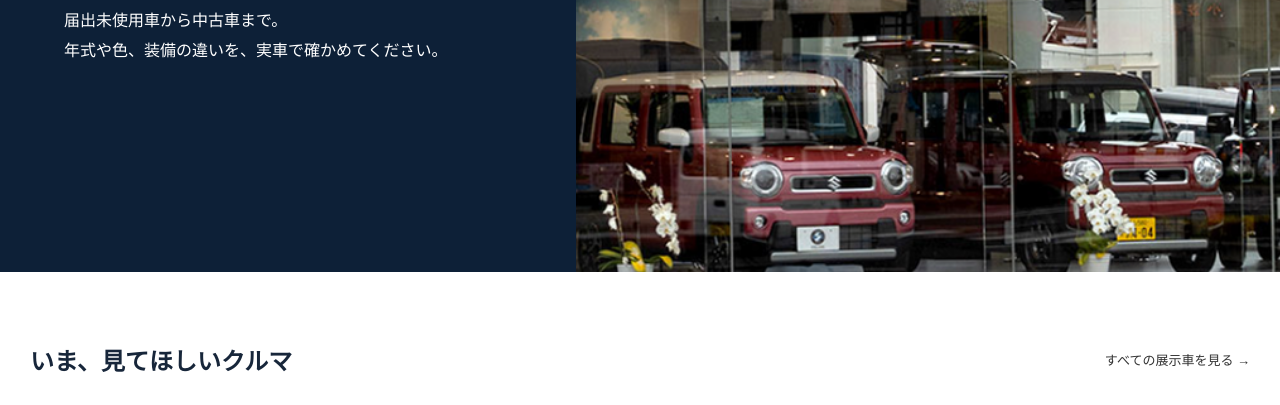
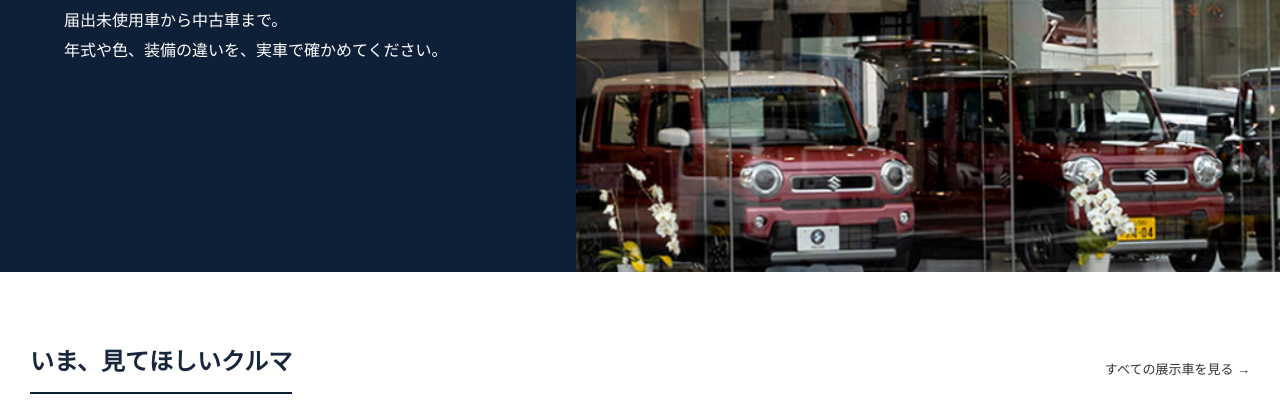
Before and after one commit to yasuragi-web/demo-web.site, a plain HTML site: page index.html in a window 1280 px wide. Shown: the part 484-889 px from the top of the page. Drawn offline with Linux system fonts and the light colour scheme.

Commit message:
Add files via upload

```diff
--- a/style.css
+++ b/style.css
@@ -1232,3 +1232,10 @@ a {
     display: inline-block;
     margin-top: 60px;
 }
+
+/* セクション見出しの下線 */
+.recommend .section-heading h2,
+.category h2 {
+    padding-bottom: 15px;
+    border-bottom: 2px solid #0D2037;
+}
```
